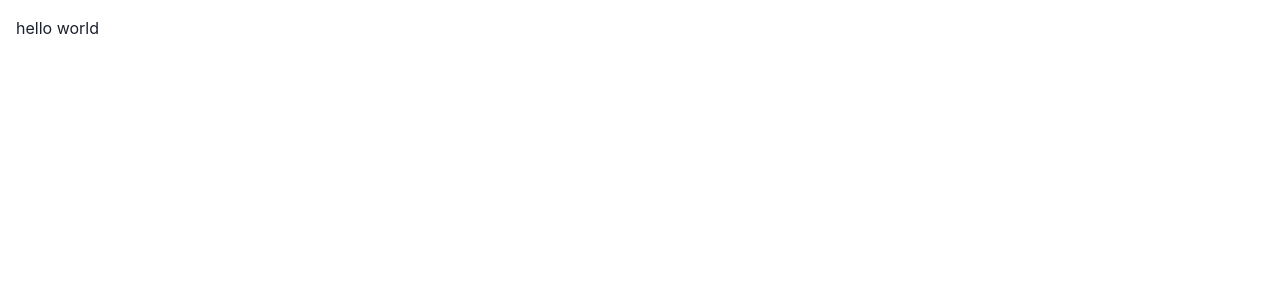
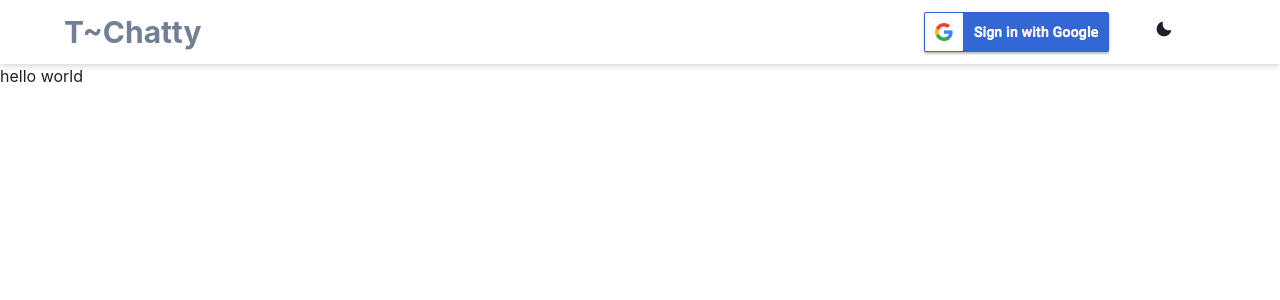
Before and after one commit to sammy-code98/t-chatty, a React (Vite) app: page / in a window 1280 px wide. Shown: the top 300 px of the page. Built offline with nearby package versions, Linux system fonts and the light colour scheme.

Commit message:
add navbar

```diff
--- a/package.json
+++ b/package.json
@@ -9,6 +9,7 @@
     "preview": "vite preview"
   },
   "dependencies": {
+    "@chakra-ui/icons": "^2.0.17",
     "@chakra-ui/react": "^2.4.9",
     "@emotion/react": "^11.10.5",
     "@emotion/styled": "^11.10.5",
--- a/src/App.tsx
+++ b/src/App.tsx
@@ -1,10 +1,9 @@
-import { useState } from 'react'
 import { Box } from "@chakra-ui/react"
+import { NavBar } from "./component"
 function App() {
-  const [count, setCount] = useState(0)
-
   return (
-    <Box display='flex' p={4} justifyItems='center' alignItems='center'>
+    <Box>
+      <NavBar />
 
       <Box>hello world</Box>
     </Box>
--- /dev/null
+++ b/src/component/NavBar.tsx
@@ -0,0 +1,30 @@
+import React from 'react'
+import { Box, Heading, Image, IconButton } from "@chakra-ui/react"
+import btnImage from "../../public/btn.png"
+import { MoonIcon } from '@chakra-ui/icons'
+
+export default function NavBar() {
+    return (
+        <Box
+            display='flex'
+            h='2rem'
+            py='2rem'
+            px='4rem'
+            bg='white'
+            shadow='md'
+            alignItems='center'
+            w='100vw'
+            justifyContent='space-between'
+
+
+        >
+            <Box>
+                <Heading size='lg' color='gray.500'>T~Chatty</Heading>
+            </Box>
+            <Box display='flex'>
+                <Image src={btnImage} alt='sign up btn' />
+                <IconButton variant='ghost' mx='2rem' aria-label='Search database' icon={<MoonIcon />} />
+            </Box>
+        </Box>
+    )
+}
--- /dev/null
+++ b/src/component/index.ts
@@ -0,0 +1,3 @@
+import NavBar from "./NavBar";
+
+export { NavBar };
```
Also changed, not shown: public/btn.png (added), 1 other file (tests, documents, lock files or other folders).
